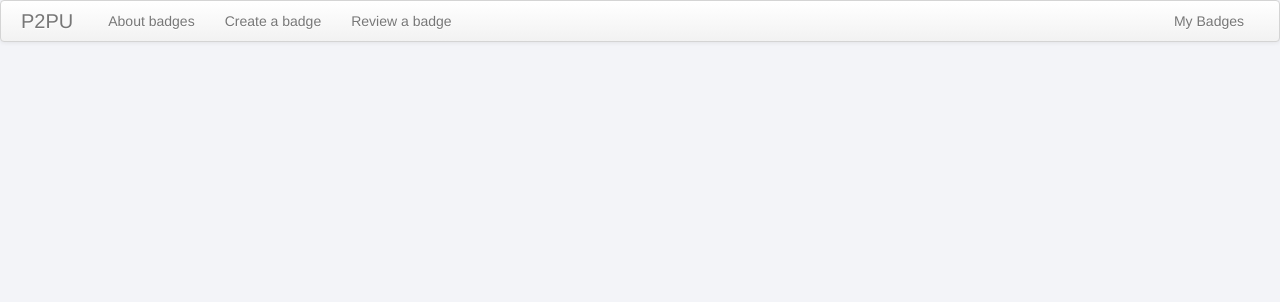
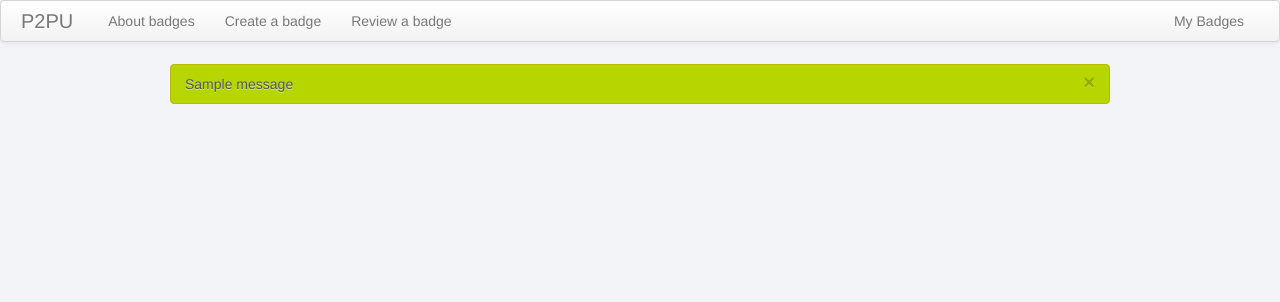
Before and after one commit to p2pu/badges, a Django app: template badges/templates/badge/view.html in a window 1280 px wide. Shown: the top 302 px of the page. Run offline with Django 3.2, Linux system fonts and the light colour scheme; the template is opened without the code that fills it, so the values that code supplies are empty; tables that the repository leaves empty hold one stand-in row (values such as "Sample post"); one stand-in notice (Sample message) is shown; some libraries are stand-ins or nearby versions.

Commit message:
add flash messages to base template

```diff
--- a/badges/templates/base.html
+++ b/badges/templates/base.html
@@ -40,7 +40,17 @@
     </div>
   </div>
 
+
   <div class="container body">
+    {% if messages %}
+      {% for message in messages %}
+        <div class="alert {% if message.tags %}alert-{{ message.tags }}{% endif %}">
+          <button type="button" class="close" data-dismiss="alert">&times;</button>
+          {{ message }}
+        </div>
+      {% endfor %}
+    {% endif %}
+
     {% block body %}{% endblock %}
   </div>
 
```
